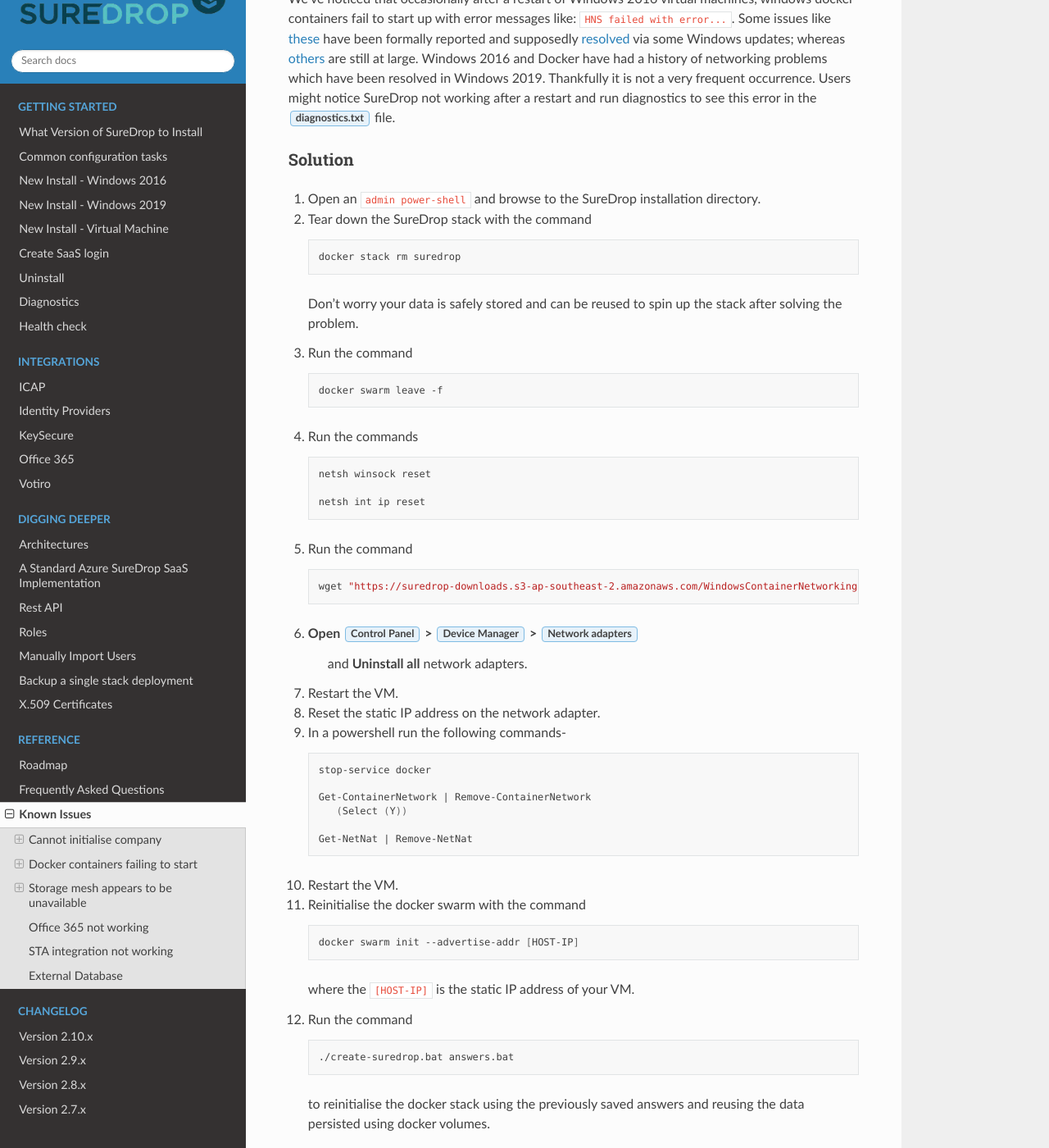
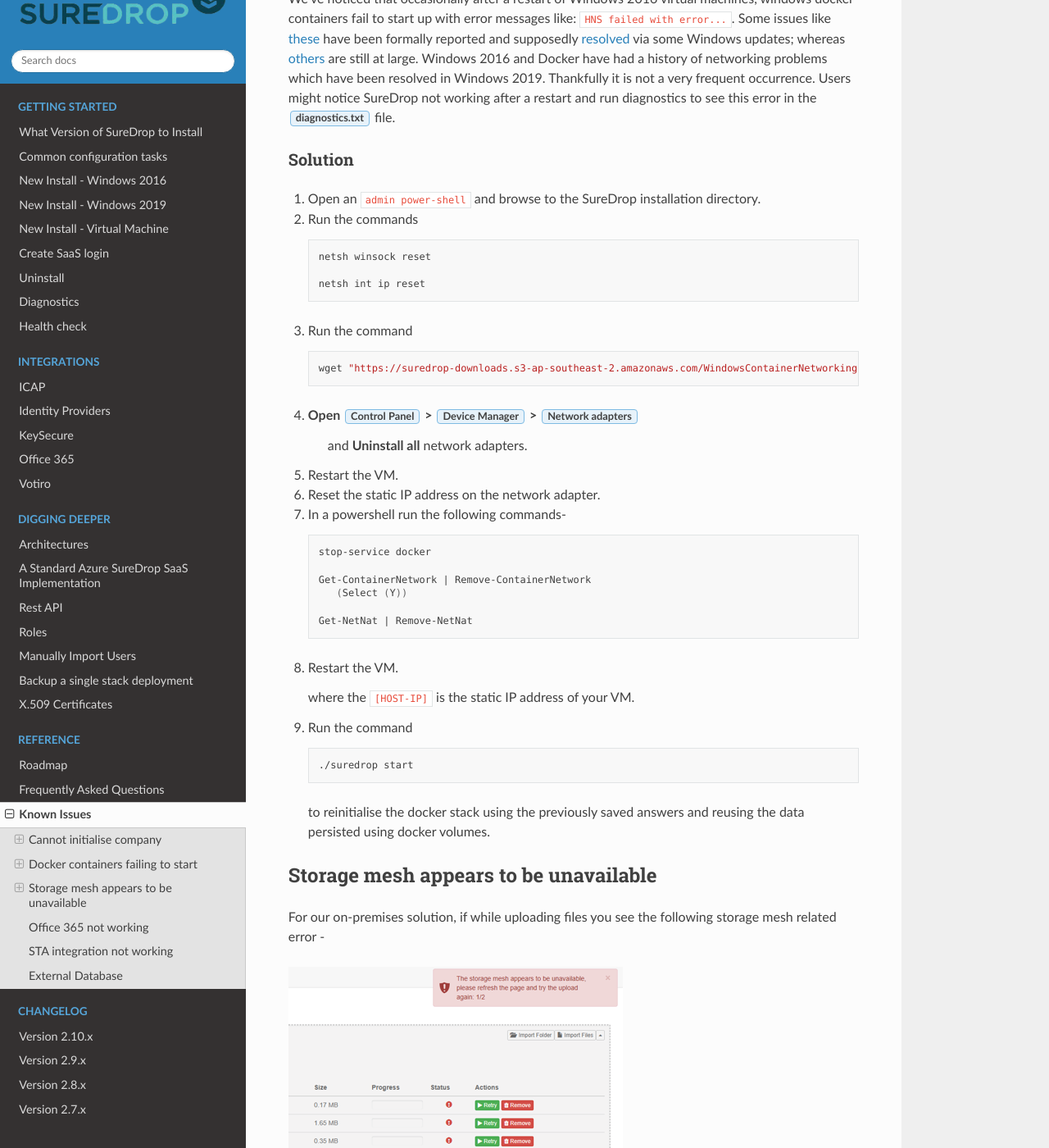
Before and after one commit to Senetas/SureDrop, a Sphinx documentation site: the page built from docs/source/reference/known_issues.rst, in a window 1280 px wide and 1400 px high, scrolled down 1302 px. Shown: the whole window at 82% size. Built offline with Sphinx 7.4.7 and the Read the Docs theme 2.0.0, drawn with Linux system fonts in a browser that asks for light colours.

Commit message:
update instructions to remove swarm

```diff
--- a/docs/source/reference/known_issues.rst
+++ b/docs/source/reference/known_issues.rst
@@ -61,20 +61,6 @@
 #. Open an ``admin power-shell`` and browse to the SureDrop installation
    directory.
 
-#. Tear down the SureDrop stack with the command
-
-   .. code:: sh
-
-       docker stack rm suredrop
-
-   Don't worry your data is safely stored and can be reused to spin up
-   the stack after solving the problem.
-
-#. Run the command
-
-   .. code:: sh
-
-       docker swarm leave -f
 
 #. Run the commands
 
@@ -110,11 +96,6 @@
 
 #. Restart the VM.
 
-#. Reinitialise the docker swarm with the command
-
-   .. code:: sh
-
-      docker swarm init --advertise-addr [HOST-IP]
 
    where the ``[HOST-IP]`` is the static IP address of your VM.
 
@@ -122,7 +103,7 @@
 
    .. code:: sh
 
-      ./create-suredrop.bat answers.bat
+      ./suredrop start
 
    to reinitialise the docker stack using the previously saved answers
    and reusing the data persisted using docker volumes.
```
